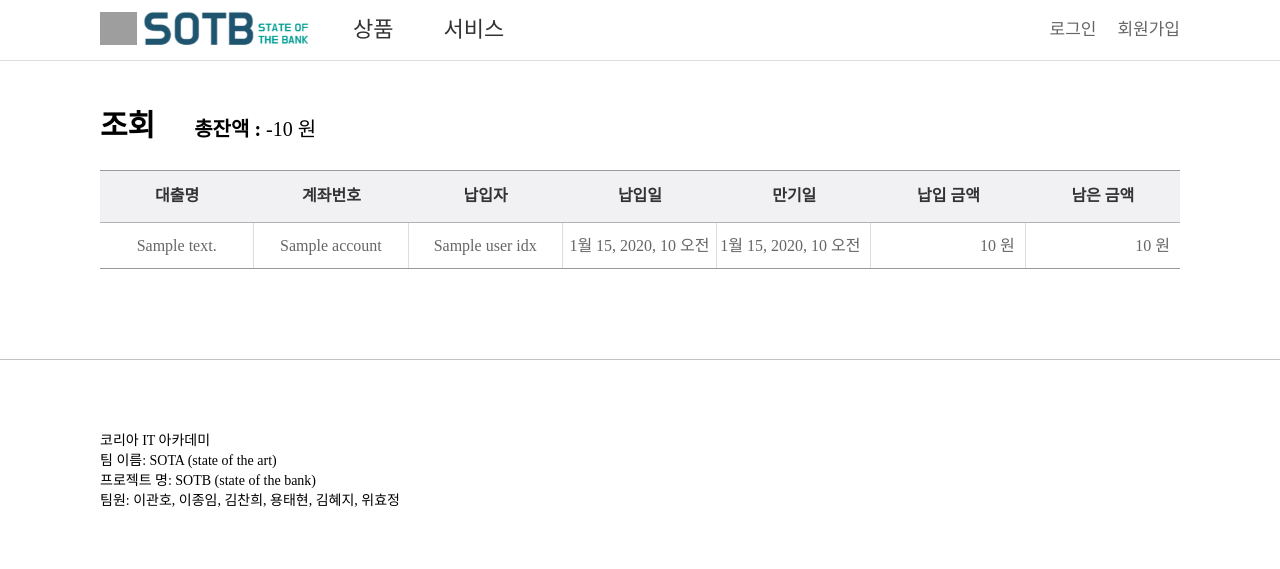
After one commit to whddla/sota-chatbot, a Django app: template sota/service/templates/loans_detail.html in a window 1280 px wide. The commit adds this page. Shown: the top 569 px of the page. Run offline with Django 3.2, Linux system fonts and the light colour scheme; the template is opened without the code that fills it: most values are stand-ins (such as "Sample title", 1, 10 or a date in 2020); grey boxes are pictures that could not be loaded.

Commit message:
대출 조회, 적금 조회
값 넘기기 js 수정, 대출 table수정

```diff
--- /dev/null
+++ b/sota/service/templates/loans_detail.html
@@ -0,0 +1,42 @@
+{% extends 'layout/layout.html' %}
+{%load static%}{% load humanize %}
+{%block content%}
+<link rel="stylesheet" href="{%static 'css/looking.css' %}">
+<section class="contents" style="margin-bottom: 25px; font-size: 20px;">
+    <h2 class="tit">조회</h2>
+    <strong style="margin-left: 34px;">총잔액 : </strong>
+    {%for i in trans%}
+    <span>-{{i.remain|intcomma}} 원</span>
+</section>
+<section class="contents" style="min-height: 159px;">
+    <table class="list1">
+        <thead>
+            <tr>
+                <th scope="col">대출명</th>
+                <th scope="col">계좌번호</th>
+                <th scope="col">납입자</th>
+                <th scope="col">납입일</th>
+                <th scope="col">만기일</th>
+                <th scope="col">납입 금액</th>
+                <th scope="col">남은 금액</th>
+            </tr>
+        </thead>
+        <tbody>
+            <tr>
+                <td class="title">{{i.details}}</td>
+                <td class="title">{{i.account}}</td>
+                <td class="title">{{i.user_idx.name}}</td>
+                <td class="remain">{{i.date}}</td>
+                <td class="remain">{{date}}</td>
+                <td class="account">{{i.amount|intcomma}} 원</td>
+                <td class="remain">{{i.remain|intcomma}} 원</td>
+                </td>
+            </tr>
+            {%endfor%}
+        </tbody>
+    </table>
+</section>
+<script>
+
+</script>
+{%endblock%}
--- a/sota/service/urls.py
+++ b/sota/service/urls.py
@@ -5,6 +5,7 @@ from . import views
 urlpatterns = [
     path('lookup/', views.lookup),
     path('looking',views.looking),
+    path('loans_detail',views.loans_detail),
     path('send', views.send),
     path('loans/', views.loans),
     path('deposit/', views.deposit),
```
Also changed, not shown: sota/service/templates/lookup.html (+32 -17 lines), sota/service/views.py (+20 -0 lines).
